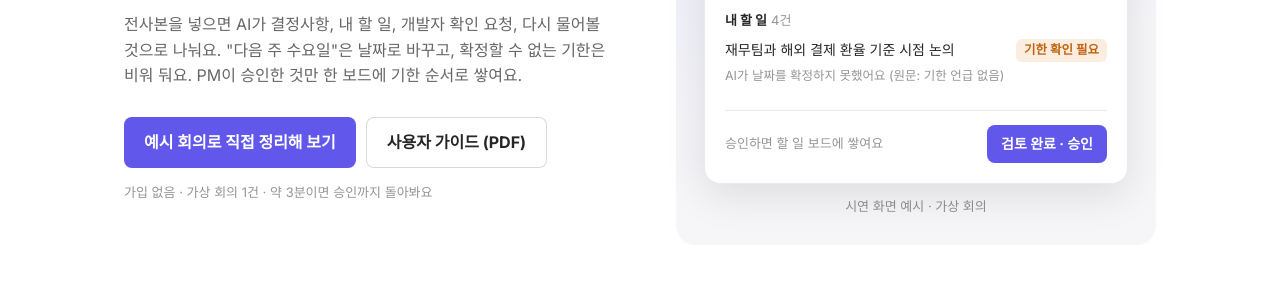
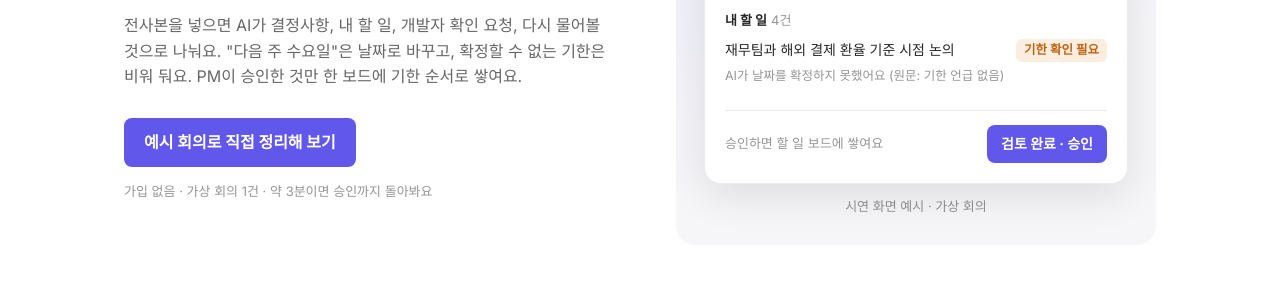
Before and after one commit to yousunny96/meeting-followup, a website: page public/sales-kit.html in a window 1280 px wide. Shown: the part 503-785 px from the top of the page. Drawn offline with Linux system fonts and the light colour scheme.

Commit message:
사용자 가이드 PDF 링크 제거 (소개 페이지·앱 사이드바)
Co-Authored-By: Claude Opus 5.5 <noreply@anthropic.com>

```diff
--- a/public/sales-kit.html
+++ b/public/sales-kit.html
@@ -211,7 +211,6 @@
           <p class="muted">전사본을 넣으면 AI가 결정사항, 내 할 일, 개발자 확인 요청, 다시 물어볼 것으로 나눠요. "다음 주 수요일"은 날짜로 바꾸고, 확정할 수 없는 기한은 비워 둬요. PM이 승인한 것만 한 보드에 기한 순서로 쌓여요.</p>
           <div class="cta-row">
             <a class="btn primary" href="/#new">예시 회의로 직접 정리해 보기</a>
-            <a class="btn ghost" href="docs/user-guide.pdf" target="_blank" rel="noopener">사용자 가이드 (PDF)</a>
           </div>
           <p class="tiny">가입 없음 · 가상 회의 1건 · 약 3분이면 승인까지 돌아봐요</p>
         </div>
@@ -375,7 +374,7 @@
   <footer>
     <div class="wrap tiny">
       <span>회의 후속 정리기 · 화면의 회사·회의 내용은 모두 가상 자료예요</span>
-      <span><a href="docs/user-guide.pdf" target="_blank" rel="noopener">사용자 가이드</a> · <a href="docs/ops-guide.pdf" target="_blank" rel="noopener">설치·운영 가이드</a></span>
+      <span><a href="docs/ops-guide.pdf" target="_blank" rel="noopener">설치·운영 가이드</a></span>
     </div>
   </footer>
 </body>
```
Also changed, not shown: public/index.html (+0 -1 lines).
